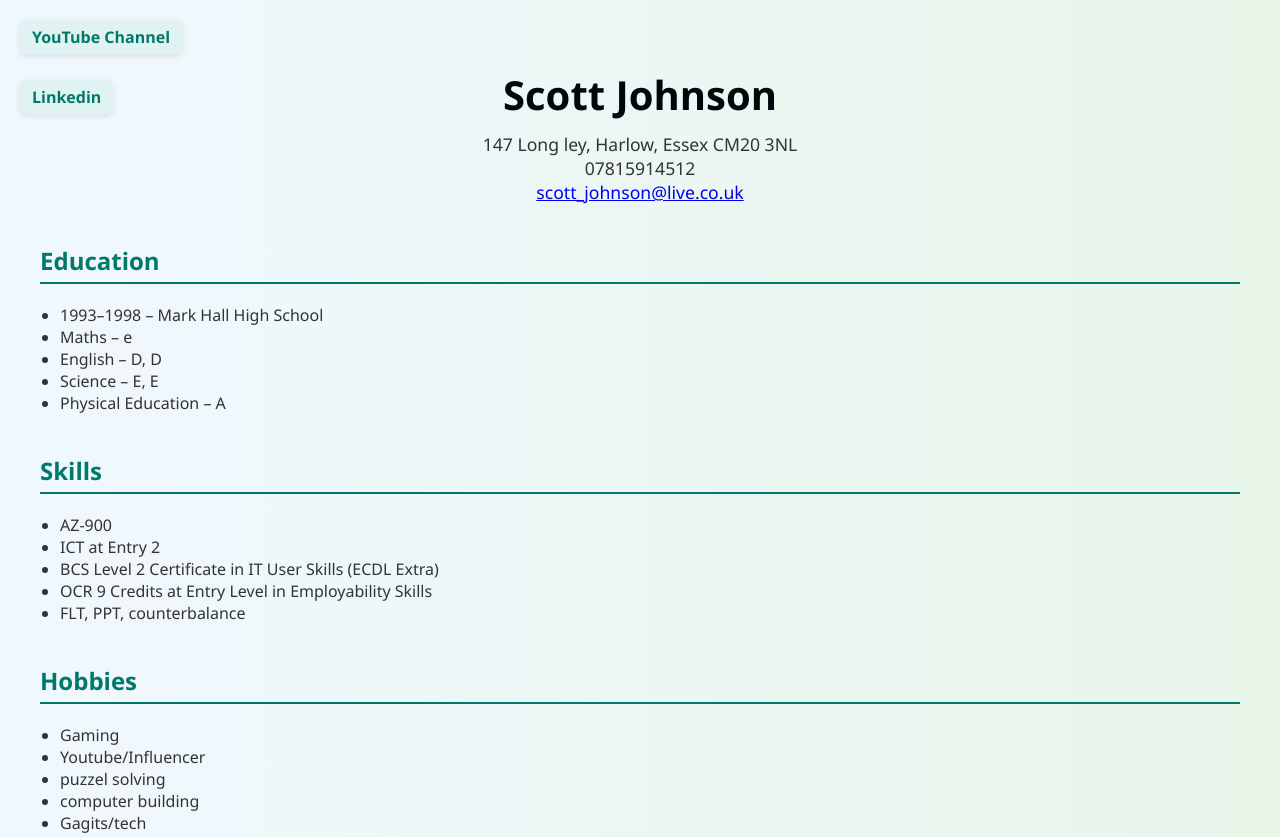
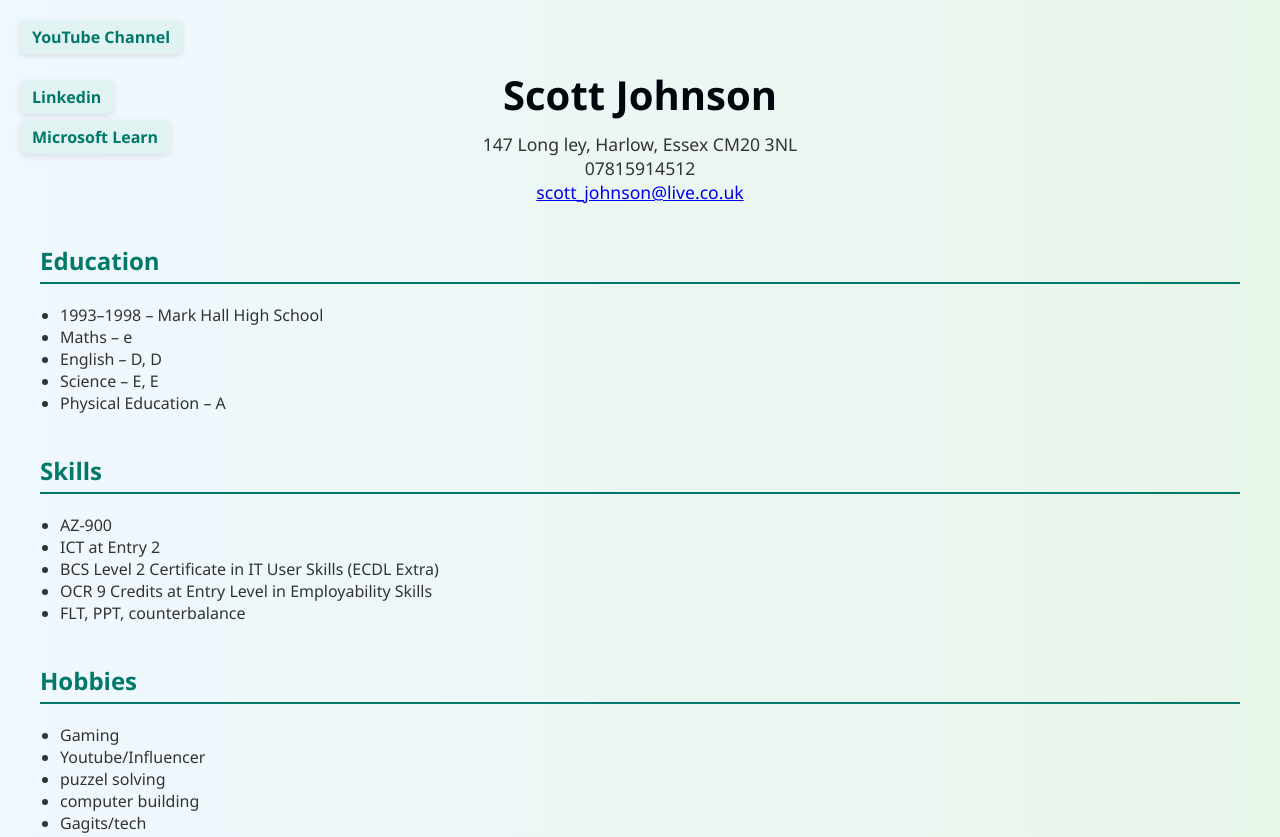
Before and after one commit to scottsta25/scott-test, a plain HTML site: page index.html in a window 1280 px wide. Shown: the top 837 px of the page. Drawn offline with Linux system fonts and the light colour scheme.

Commit message:
Add files via upload

```diff
--- a/index.html
+++ b/index.html
@@ -49,6 +49,22 @@
   border-radius: 6px;
   box-shadow: 0 2px 6px rgba(0,0,0,0.1);
 }
+
+
+.Microsoft-Learn {
+  position: absolute;
+  top: 120px;
+  left: 20px;
+  font-size: 1em;
+  font-weight: bold;
+  color: #00796b;
+  text-decoration: none;
+  background-color: #e0f2f1;
+  padding: 6px 12px;
+  border-radius: 6px;
+  box-shadow: 0 2px 6px rgba(0,0,0,0.1);
+}
+
 
 
 .youtube-link:hover {
@@ -111,6 +127,7 @@
 <body>
   <a href="https://www.youtube.com/@SCOTTSTA" class="youtube-link" target="_blank"> YouTube Channel</a>
    <a href="https://www.linkedin.com/in/scott-johnson-3a869a147/" class="Linkedin-link" target="_blank"> Linkedin</a>
+    <a href="https://learn.microsoft.com/en-us/users/scott-johnson-5543/" class="Microsoft-Learn" target="_blank"> Microsoft Learn</a>
 
 
 <h1>Scott Johnson</h1>
```
